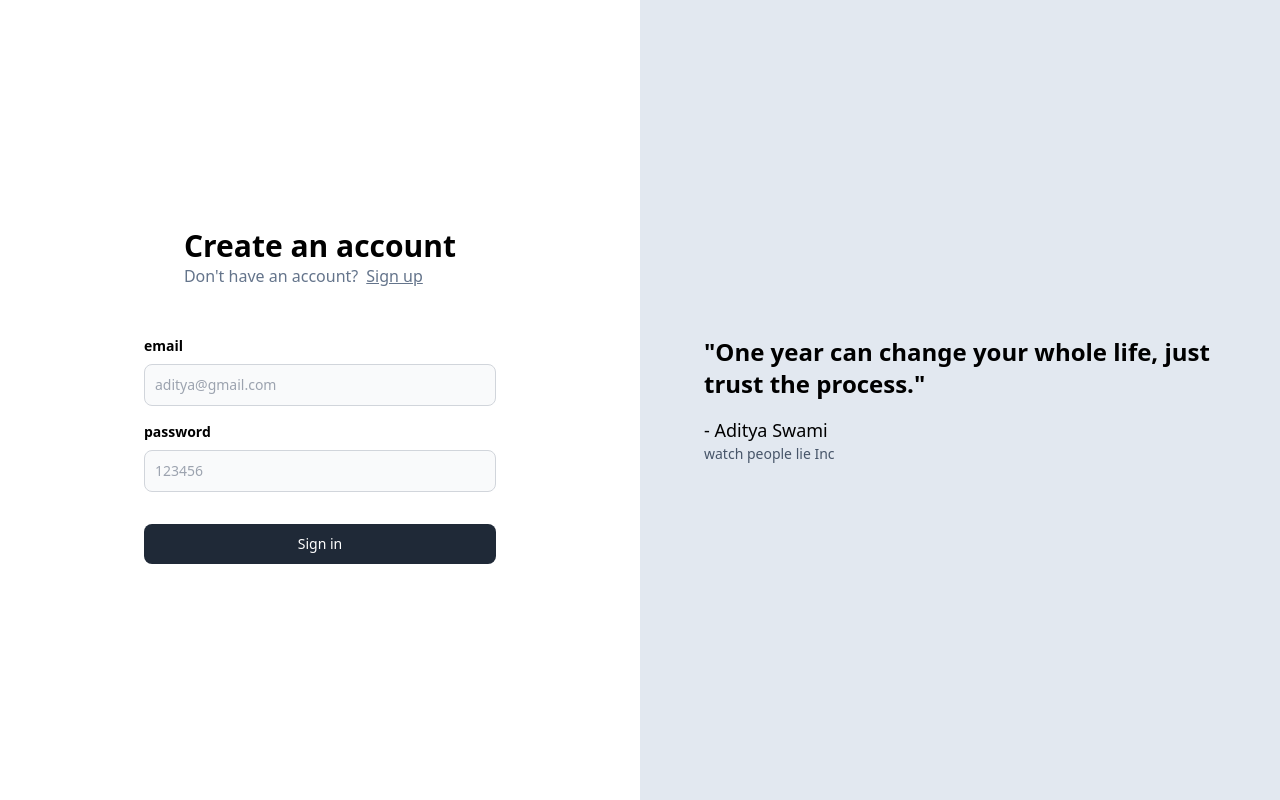
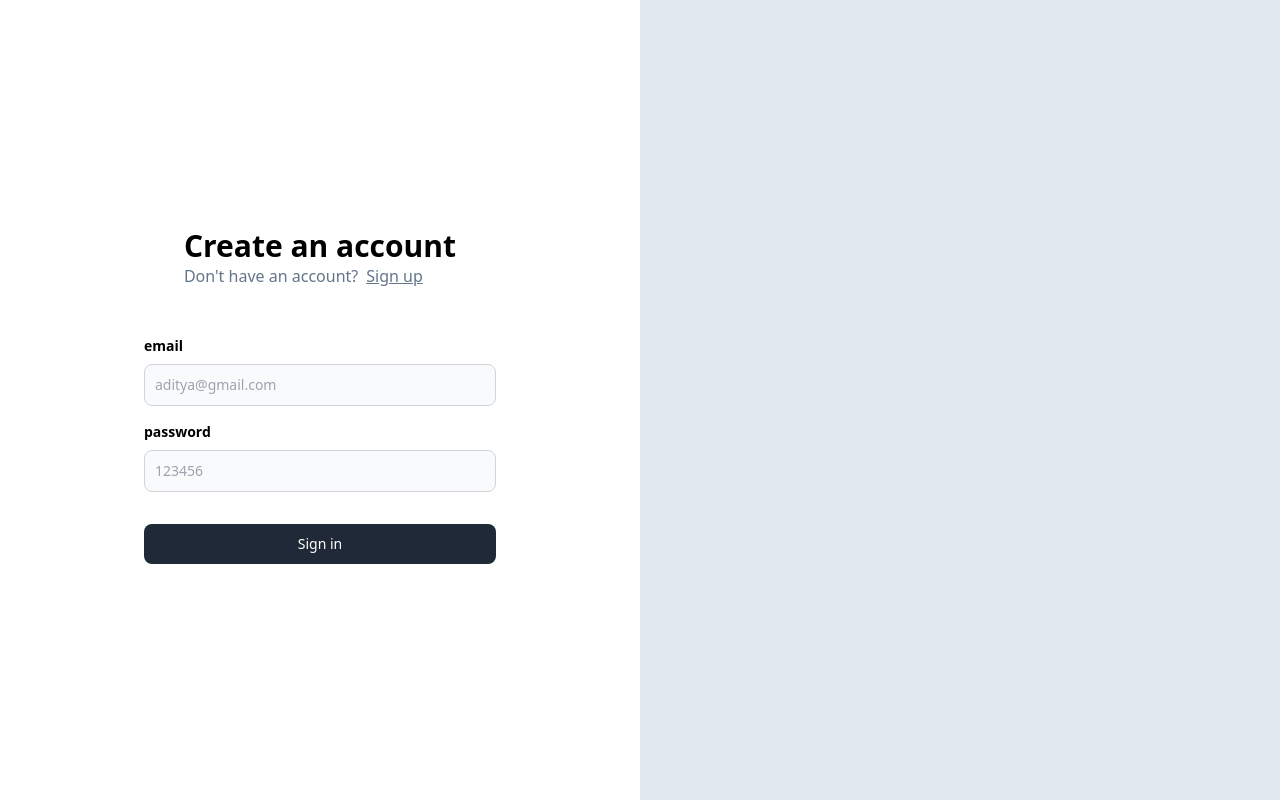
Before and after one commit to aadltya/WPD, a React (Vite) app in the folder frontend/: page /signin in a window 1280 px wide. Built offline with nearby package versions, Linux system fonts and the light colour scheme.

Commit message:
quote fix

```diff
--- a/frontend/src/components/Auth.tsx
+++ b/frontend/src/components/Auth.tsx
@@ -19,7 +19,7 @@ export const Auth = ({ type }: { type: "signup" | "signin" }) => {
             localStorage.setItem("token", jwt);
             navigate("/blogs");
         } catch(e) {
-            alert("Error while signing up")
+            alert("Invalid Credentials whlile logging in");
         }
     }
 
--- a/frontend/src/components/Quote.tsx
+++ b/frontend/src/components/Quote.tsx
@@ -3,13 +3,13 @@ export const Quote = () => {
     <div className="flex justify-center">
         <div className="max-w-lg">
             <div className="text-2xl font-semibold">
-                "One year can change your whole life, just trust the process."
+
             </div>
             <div className="max-w-md text-lg font-medium text-left mt-4">
-                - Aditya Swami
+
             </div>
             <div className="max-w-md text-sm font-light text-slate-600">
-                watch people lie Inc
+
             </div>
         </div>
     </div>
```
